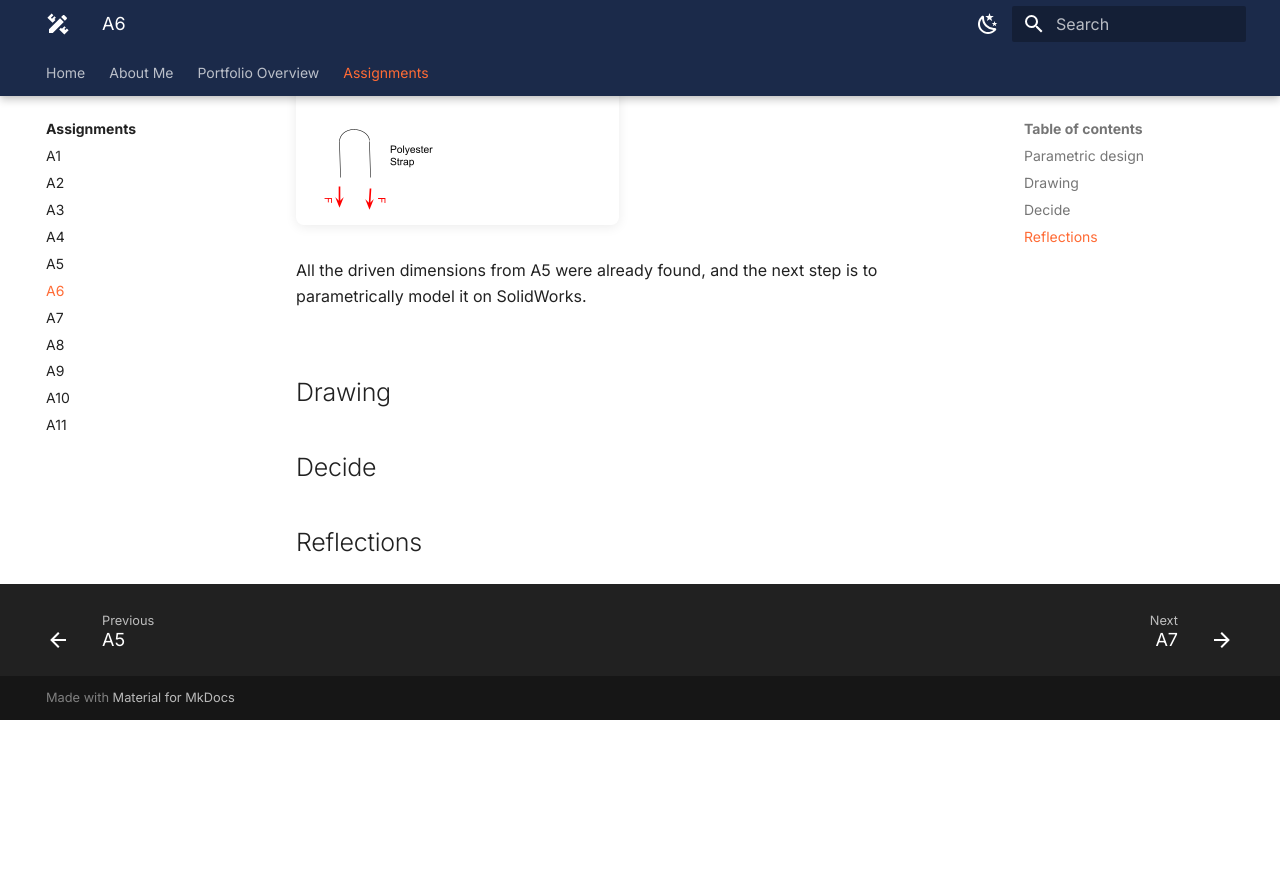
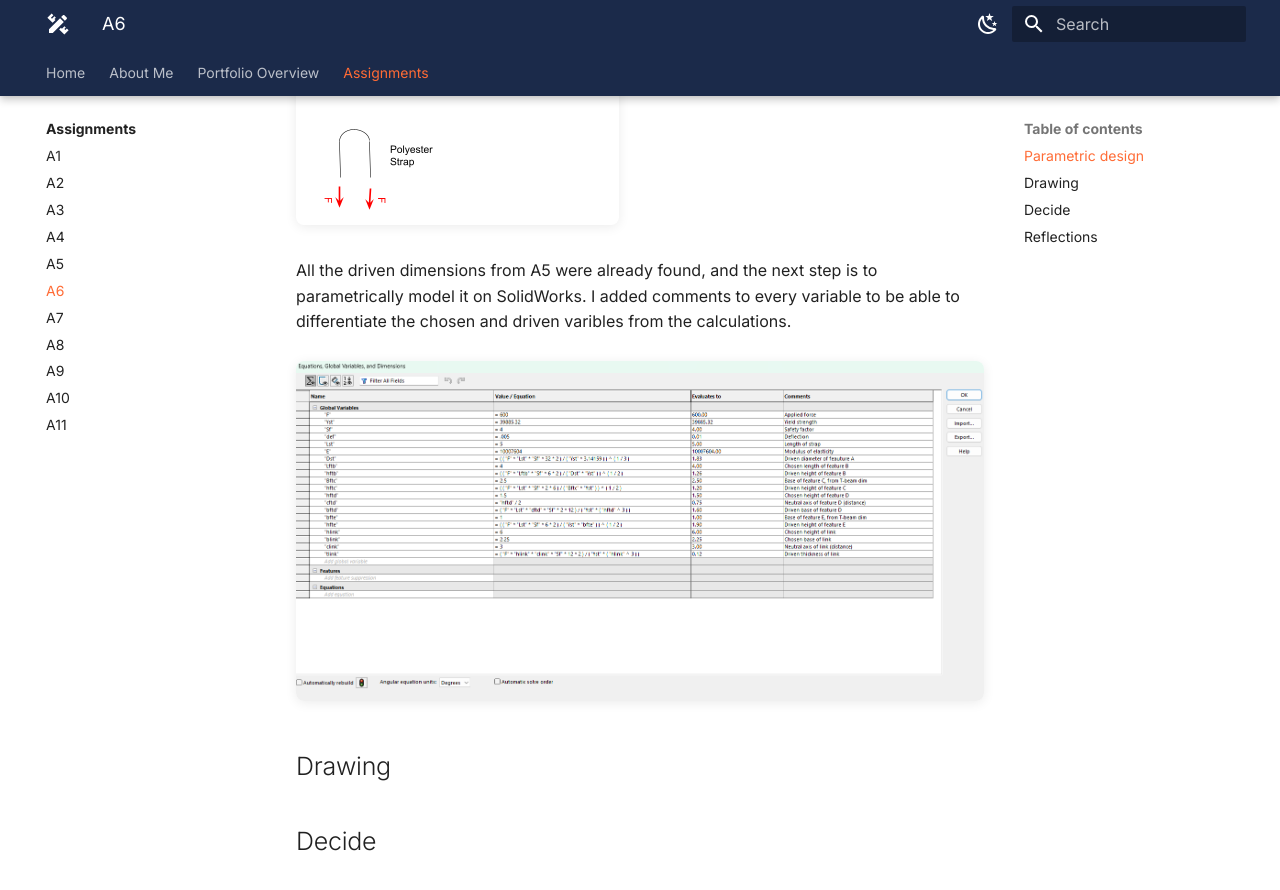
Before and after one commit to ajchiocca/megr2157-portfolio, an MkDocs documentation site: the page built from docs/assignments/A06/index.md, in a window 1280 px wide and 900 px high, scrolled down 403 px. Shown: the top 890 px of the window. Built offline with MkDocs 1.6.1 and Material for MkDocs 9.7.7, drawn with Linux system fonts in a browser that asks for light colours; before the commit the page ends 1123 px from its top, so only the background shows below that.

Commit message:
Enhance documentation with variable comments
Added comments to variables for clarity in calculations.

```diff
--- a/docs/assignments/A06/index.md
+++ b/docs/assignments/A06/index.md
@@ -7,9 +7,11 @@ The objective of A5 was to created a bracket design and its dimensions. The obje
 ![A5](A5.png)
 <br>
 <br>
-All the driven dimensions from A5 were already found, and the next step is to parametrically model it on SolidWorks.
+All the driven dimensions from A5 were already found, and the next step is to parametrically model it on SolidWorks. I added comments to every variable to be able to differentiate the chosen and driven varibles from the calculations.
 <br>
 <br>
+![Eq](Eq.png)
+
 ## Drawing
 
 
```
